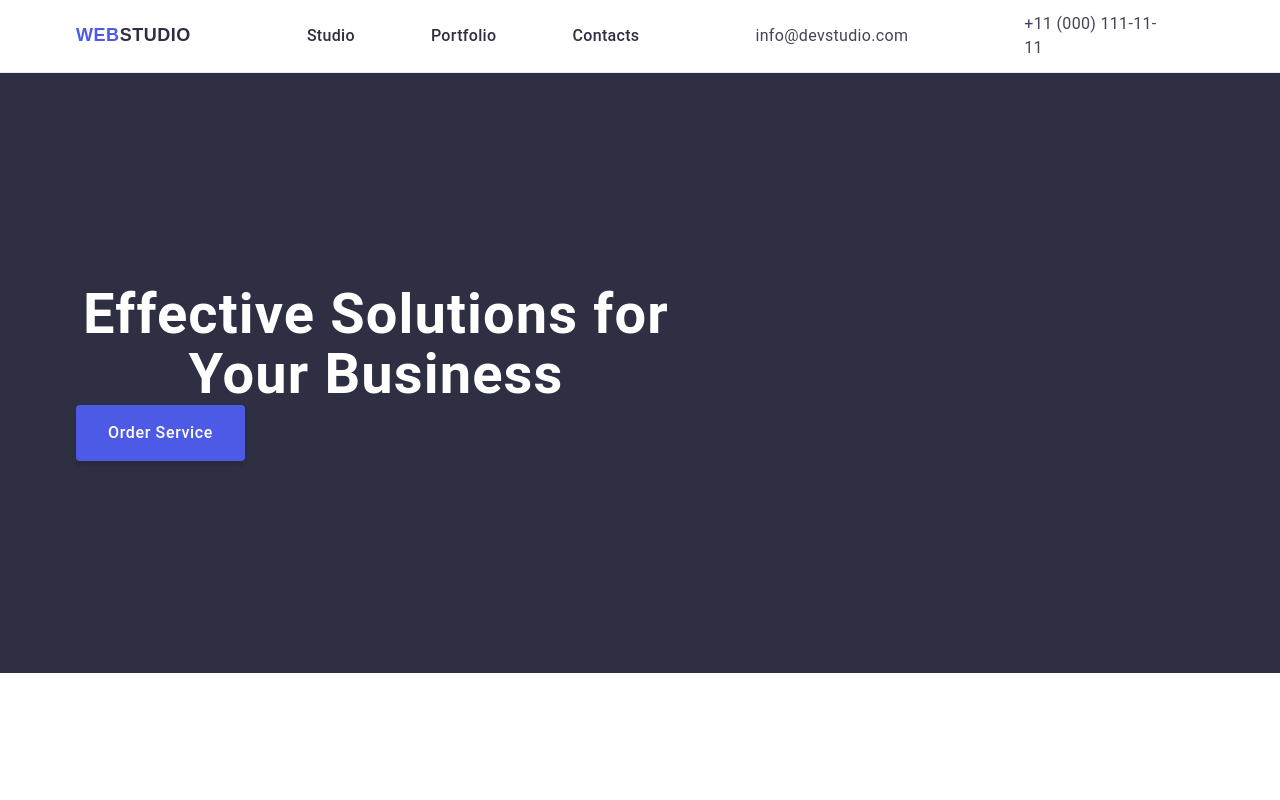
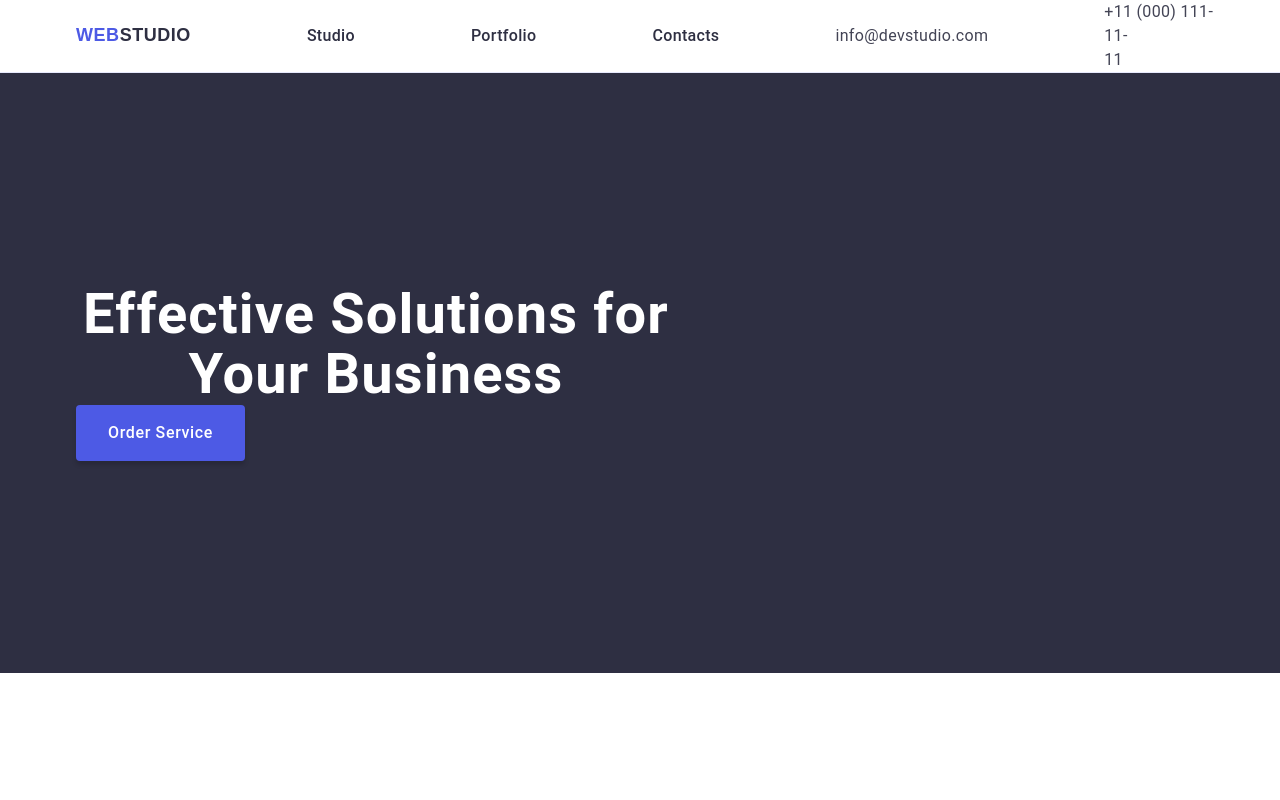
Before and after one commit to mevlude-ozdemir/goit-markup-hw-03, a plain HTML site: page index.html in a window 1280 px wide. Shown: the top 800 px of the page. Drawn offline with nearby package versions, Linux system fonts and the light colour scheme.

Commit message:
first child

```diff
--- a/css/styles.css
+++ b/css/styles.css
@@ -66,11 +66,12 @@ img {
   align-items: center;
   justify-content: space-evenly;
 }
-.nav-list li {
+.nav-list:first-child {
   padding: 24px 0;
 }
 .navigation > ul {
   list-style-type: none;
+  gap: 40px;
 }
 .navigation > ul a {
   list-style-type: none;
```
